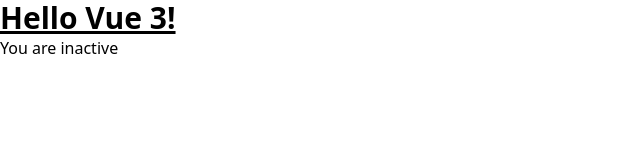
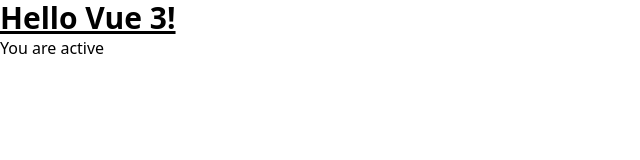
Before and after one commit to ketan75vekariya/FirstProject, a Vue app: page / in a window 1280 px wide. Shown: the top 160 px of the page, without its empty margins (0-640 px from the left). Built offline with nearby package versions, Linux system fonts and the light colour scheme.

Commit message:
v-if and v-else with variable

```diff
--- a/src/App.vue
+++ b/src/App.vue
@@ -3,7 +3,7 @@
   data() {
     return {
       message: 'Hello Vue 3!',
-      status:false,
+      status:'success',
     }
   }
 }
@@ -12,6 +12,6 @@
  <h1 class="text-3xl font-bold underline">
     {{message}}
   </h1>
-  <p v-if="status">You are active</p>
+  <p v-if = "status === 'success'">You are active</p>
   <p v-else>You are inactive</p>
 </template>
```
